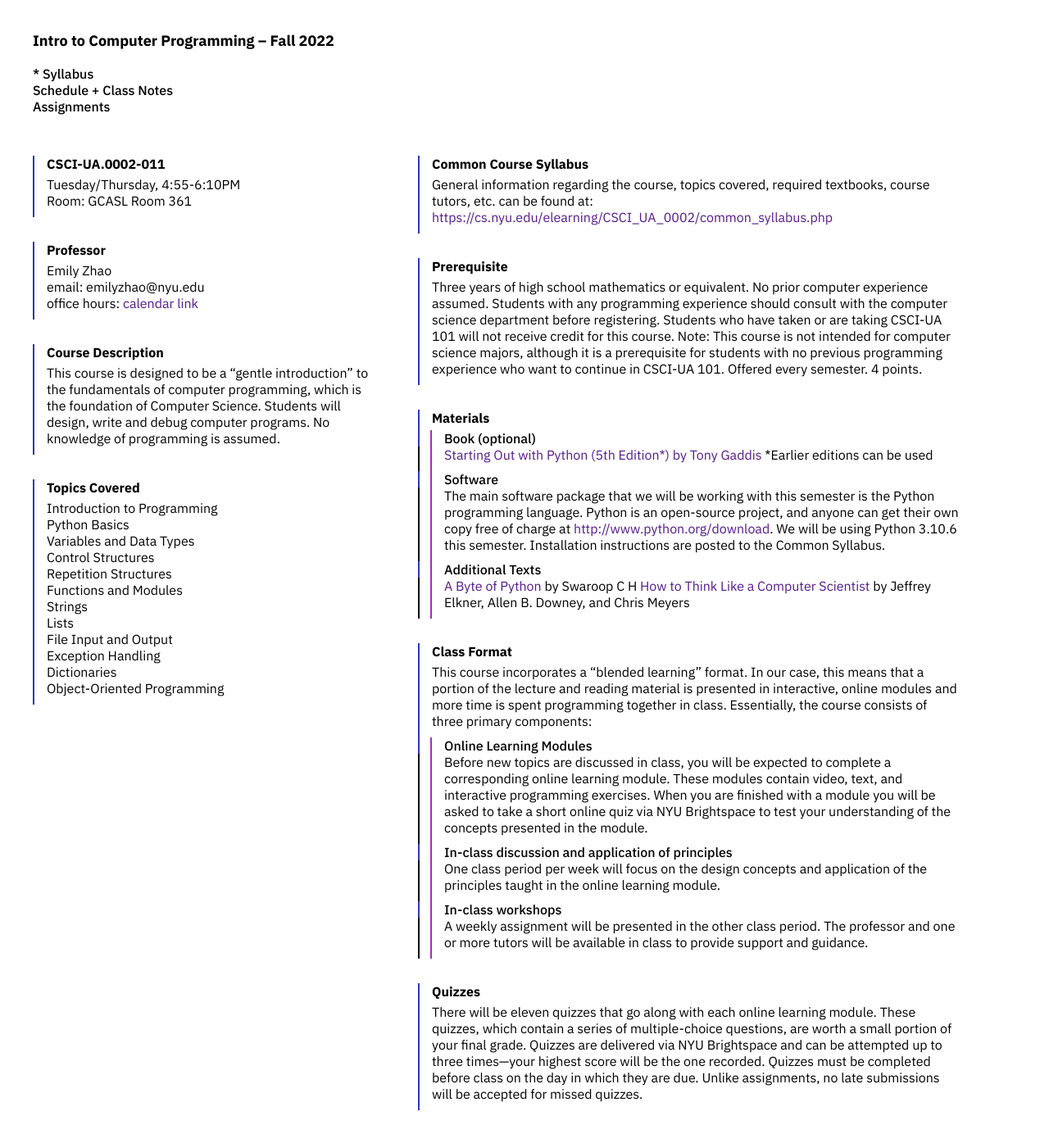
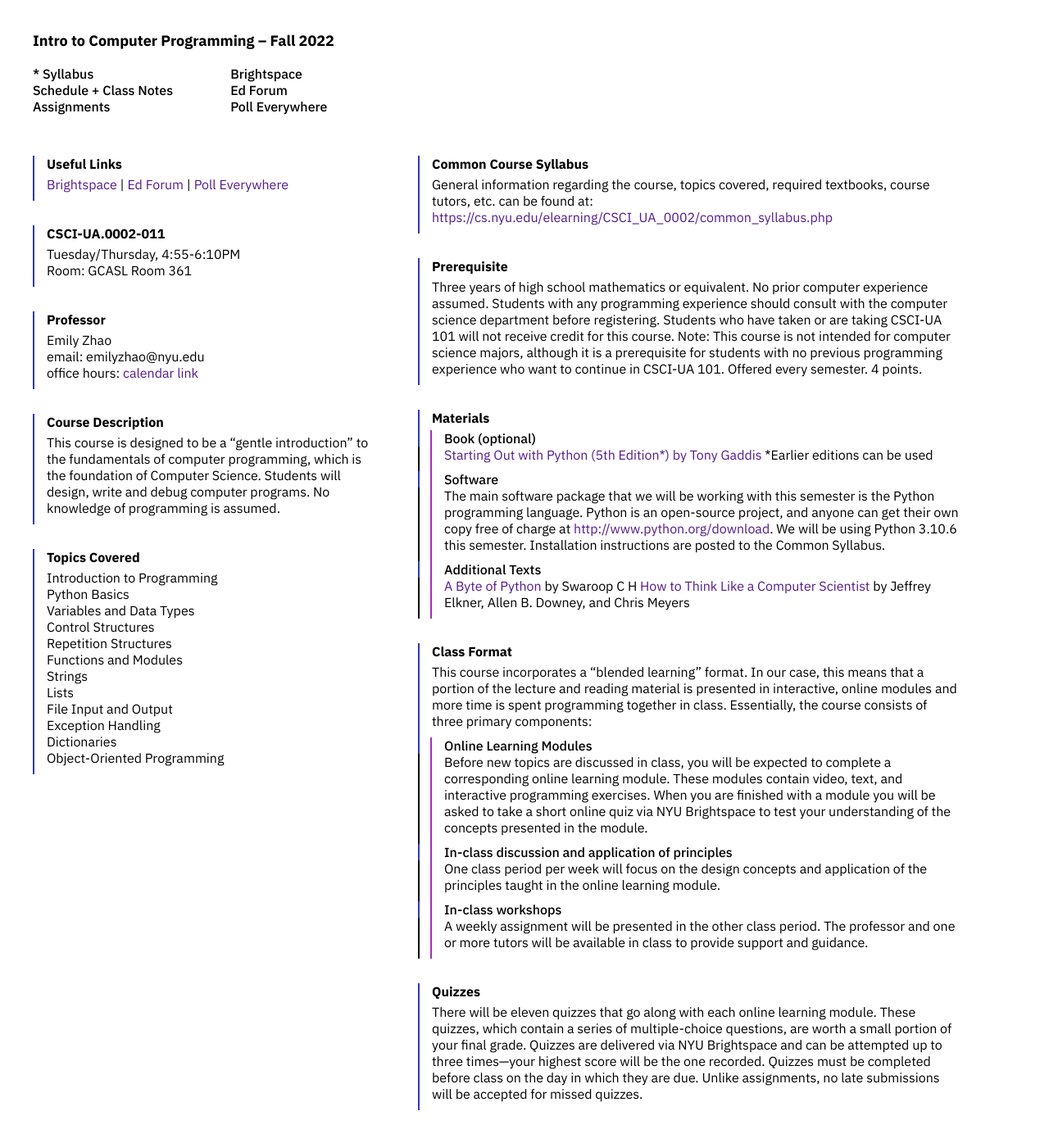
Before and after one commit to emilydidthis/-CSCI-UA.0002-Fall22, a Jekyll site: the page built from index.markdown, in a window 1280 px wide. Shown: the whole page at 82% size. Built offline with Jekyll 4.4.1, drawn with Linux system fonts in a browser that asks for light colours.

Commit message:
updated nav + formatting

```diff
--- a/_includes/navigation.html
+++ b/_includes/navigation.html
@@ -2,9 +2,16 @@
     <!-- <a href="/">Syllabus</a>
     <a href="/schedule.html">Schedule + Class Notes</a>
     <a href="/assignments.html">Assignments</a> -->
+    <div class="nav-section">
     {% for item in site.data.navigation %}
         <a href="{{ site.url }}{{ site.baseurl }}{{ item.link }}" {% if page.url == item.link %}class="nav-current"{% endif %}>
         {{ item.name }}
         </a>
     {% endfor %}
+    </div>
+    <div class="nav-section">
+        <a href="https://brightspace.nyu.edu/d2l/home/223178">Brightspace</a>
+        <a href="https://edstem.org/us/courses/23744/discussion/">Ed Forum</a>
+        <a href="https://pollev.com/emilyzhao">Poll Everywhere</a>
+    </div>
 </nav>
--- a/_layouts/default.html
+++ b/_layouts/default.html
@@ -2,6 +2,8 @@
 <html>
   <head>
     <meta charset="utf-8">
+    <meta http-equiv="X-UA-Compatible" content="IE=edge">
+    <meta name="viewport" content="width=device-width, initial-scale=1">
     <title>{{ page.title }}</title>
     <link rel="stylesheet" href="{{ site.url }}{{ site.baseurl }}/assets/css/styles.css">
     <link rel="icon" type="image/ico" href="{{ site.url }}{{ site.baseurl }}/assets/images/favicon.ico">
--- a/_sass/main.scss
+++ b/_sass/main.scss
@@ -94,6 +94,11 @@ nav {
     }
     li {
         display: block;
+    }
+    display: flex;
+
+    .nav-section {
+        margin-right: 70px;
     }
 }
 
--- a/index.markdown
+++ b/index.markdown
@@ -11,6 +11,11 @@ title: Intro to Computer Programming – Fall 2022
 
 <div class="syllabus" markdown="1">
 <div class="column-1" markdown="1">
+
+## Useful Links
+[Brightspace](https://brightspace.nyu.edu/d2l/home/223178) |
+[Ed Forum](https://edstem.org/us/courses/23744/discussion/) |
+[Poll Everywhere](https://pollev.com/emilyzhao)
 ## CSCI-UA.0002-011
 Tuesday/Thursday, 4:55-6:10PM
 Room: GCASL Room 361
```
Also changed, not shown: _data/navigation.yml (line endings or trailing spaces).
